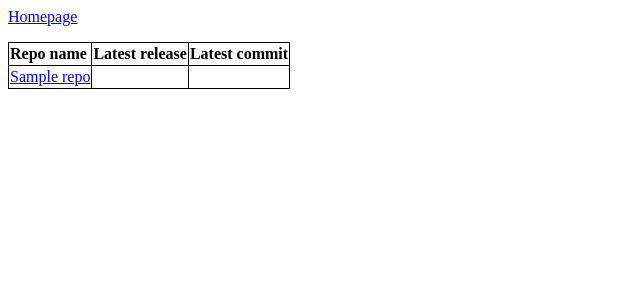
After one commit to Andersson007/gh_stats, a Django app: page /gstats/latest-releases.html in a window 1280 px wide. The commit adds this page. Shown: the top 300 px of the page, without its empty margins (0-640 px from the left). Run offline with Django 3.2, Linux system fonts and the light colour scheme; tables that the repository leaves empty hold one stand-in row (values such as "Sample post").

Commit message:
Add latest-releases page

```diff
--- a/ghdashboard/gstats/templates/gstats/index.html
+++ b/ghdashboard/gstats/templates/gstats/index.html
@@ -7,5 +7,6 @@
   <body>
     <a href="{% url 'repos' %}">Repo list</a>
     <a href="{% url 'repos-branches' %}">Branches</a>
+    <a href="{% url 'latest-releases' %}">Latest releases</a>
   </body>
 </html>
--- /dev/null
+++ b/ghdashboard/gstats/templates/gstats/latest-releases.html
@@ -0,0 +1,40 @@
+<!DOCTYPE html>
+<html>
+
+  <head>
+    <meta charset="utf-8">
+    <title>Releases</title>
+
+    <style>
+      table, th, td {
+        border: 1px solid black;
+        border-collapse: collapse;
+        text-align: left;
+        line-height: 20px;
+      }
+    </style>
+
+  </head>
+
+  <body>
+    <a href="{% url 'index' %}">Homepage</a>
+    <p></p>
+    {% if latest_releases %}
+    <table>
+
+      <th>Repo name</th><th>Latest release</th><th>Latest commit</th>
+
+      {% for item in latest_releases %}
+        <tr>
+            <td><a href="https://github.com/ansible-collections/{{ item.0 }}" target="_blank" >{{ item.0 }}</a></td>
+            <td>{{ item.1.0|date:'Y-m-d' }}</td>
+            <td>{{ item.1.1|date:'Y-m-d' }}</td>
+        </tr>
+      {% endfor %}
+
+    </table>
+    {% else %}
+      <p>No information available.</p>
+    {% endif %}
+  </body>
+</html>
--- a/ghdashboard/gstats/urls.py
+++ b/ghdashboard/gstats/urls.py
@@ -5,6 +5,7 @@ from . import views
 
 urlpatterns = [
     path('', views.index, name='index'),
+    path('latest-releases.html', views.latest_releases, name='latest-releases'),
     path('repos.html', views.repos, name='repos'),
     path('repos-branches.html', views.repos_and_branches, name='repos-branches'),
 ]
--- a/ghdashboard/gstats/views.py
+++ b/ghdashboard/gstats/views.py
@@ -1,3 +1,5 @@
+from operator import itemgetter
+
 from django.shortcuts import render
 
 from .models import Repos, Branches
@@ -44,3 +46,42 @@ def repos_and_branches(request):
     }
 
     return render(request, 'gstats/repos-branches.html', context)
+
+
+def latest_releases(request):
+    """Global releases info: latest release, latest commit."""
+    query = ('SELECT r.id, r.name, max(c.ts) AS latest_tag '
+             'FROM tags AS t LEFT JOIN commits AS c ON c.id = t.commit_id '
+             'LEFT JOIN repos AS r ON r.id = t.repo_id '
+             'GROUP BY r.id, r.name')
+
+    repos = Repos.objects.raw(query)
+
+    tmp_dict = {}
+
+    for repo in repos:
+        tmp_dict[repo.name] = {}
+        tmp_dict[repo.name]['tag'] = repo.latest_tag
+
+    query = ('SELECT r.id, r.name, max(c.ts) AS latest_commit '
+             'FROM commits AS c LEFT JOIN repos AS r ON r.id = c.repo_id '
+             'GROUP BY r.id, r.name')
+
+    repos = Repos.objects.raw(query)
+
+    for repo in repos:
+        if repo.name not in tmp_dict:
+            continue
+        tmp_dict[repo.name]['commit'] = repo.latest_commit
+
+    repo_tag_commit = []
+    for key, val in tmp_dict.items():
+        repo_tag_commit.append([key, [val['tag'], val['commit']]])
+
+    repo_tag_commit.sort(key=itemgetter(1), reverse=True)
+
+    context = {
+        'latest_releases': repo_tag_commit,
+    }
+
+    return render(request, 'gstats/latest-releases.html', context)
--- a/utils/ghstat_db.py
+++ b/utils/ghstat_db.py
@@ -76,7 +76,6 @@ class GhStatDb():
         res = self.exec_in_db(self.cursor, query)
 
         for row in res:
-            print(row)
             if row[0] not in final_result:
                 continue
 
```
